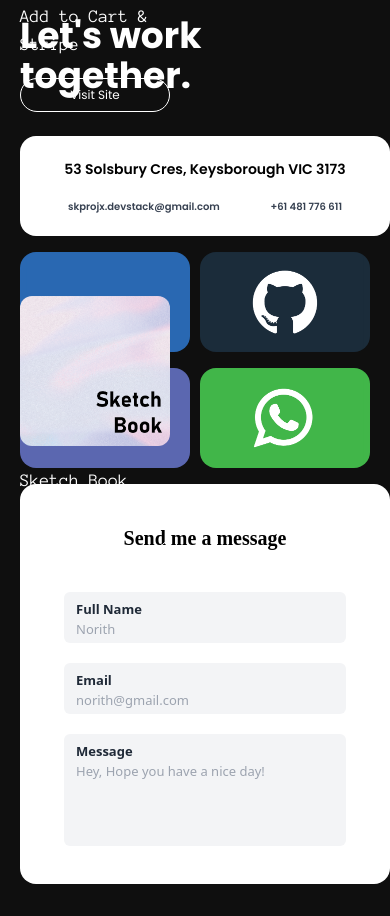
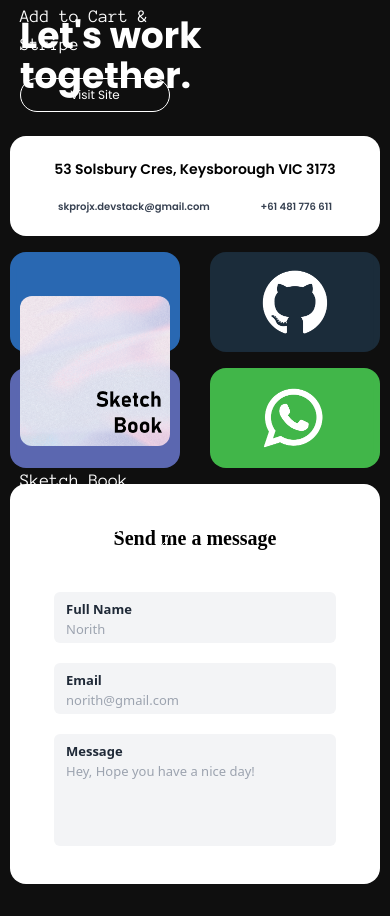
Before and after one commit to SKina-333/Devfolio, a React (Vite) app: page / in a window 390 px wide. Shown: the part 4680-5596 px from the top of the page. Built offline with nearby package versions, Linux system fonts and the light colour scheme; a web font is replaced by a local one.

Commit message:
fixing contact

```diff
--- a/src/sections/ContactSection.jsx
+++ b/src/sections/ContactSection.jsx
@@ -9,7 +9,7 @@ export default function ContactSection() {
   return (
     <div className="lg:h-screen h-[920px] 2xl:py-28 lg:py-10 lg:px-16 p-5 ">
       <h2 className="2xl:text-7xl lg:text-6xl text-4xl font-Poppins font-bold">Let's work together.</h2>
-      <div className="flex lg:flex-row flex-col lg:gap-10 gap-4 2xl:mt-36 mt-10 text-black">
+      <div className="flex lg:flex-row flex-col items-center lg:gap-10 gap-4 2xl:mt-36 mt-10 text-black">
         <div className="flex flex-col lg:gap-8 gap-4 font-Poppins">
           <div className="2xl:h-[190px] 2xl:w-[630px] lg:h-[130px] lg:w-[420px] h-[100px] w-[370px] bg-white rounded-2xl flex flex-col 2xl:p-10 justify-center 2xl:gap-10 gap-5">
             <div className="flex justify-center font-semibold 2xl:text-2xl lg:text-md text-sm">
```
